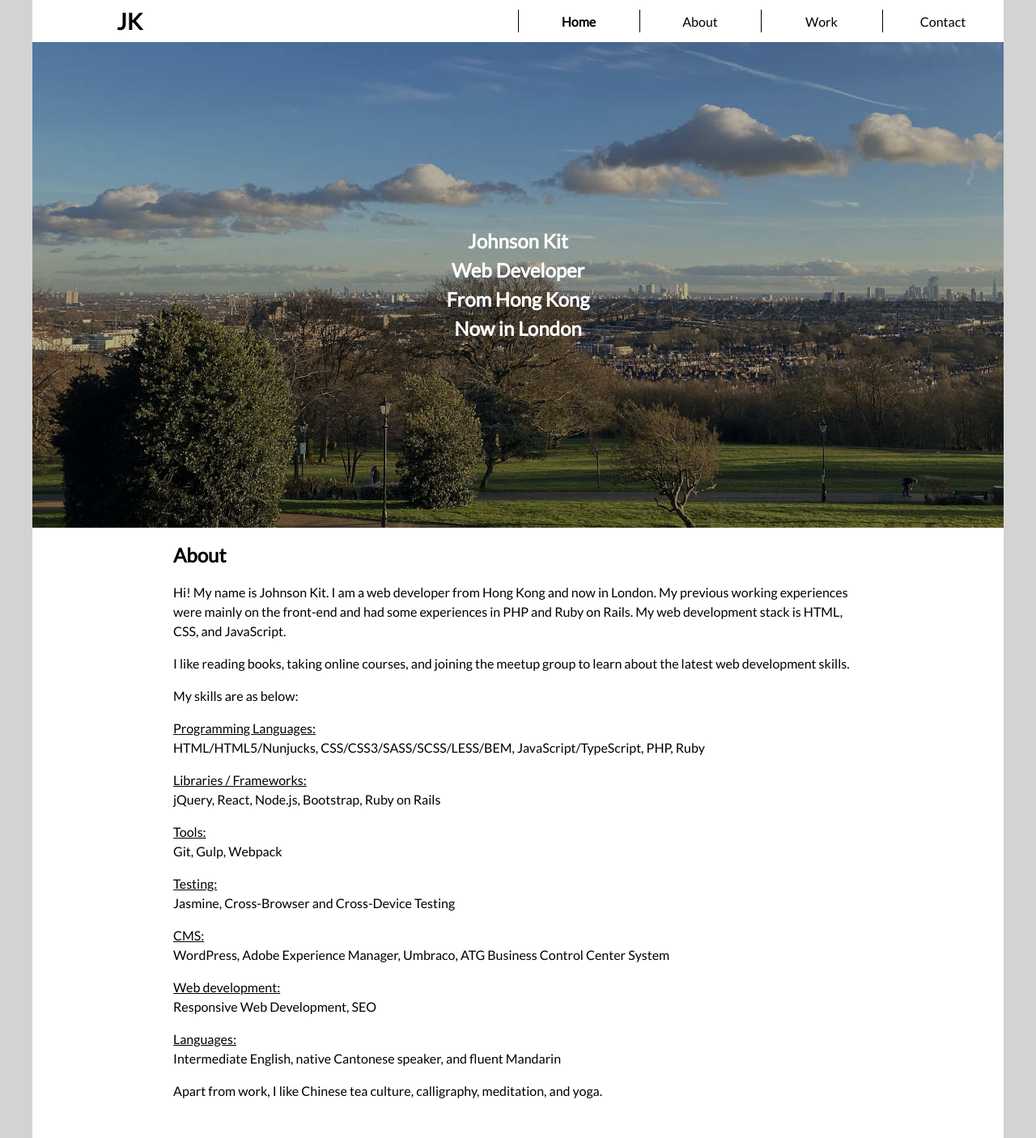
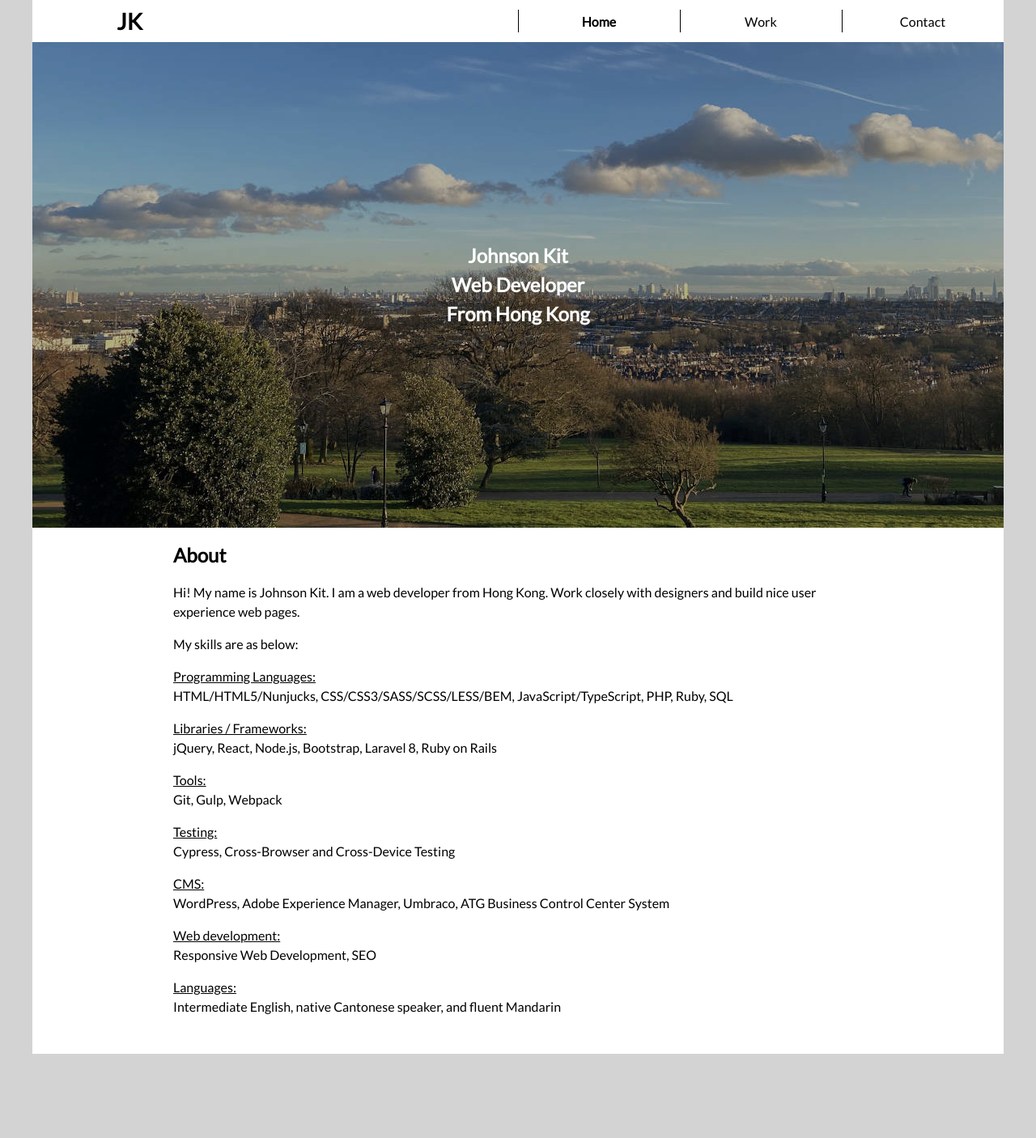
Before and after one commit to johnsonkit/portfolio, a React (Create React App) app: page /#/ in a window 1280 px wide. Shown: the whole page at 81% size. After the commit the page ends 1302 px from the top, so only its background shows below. Built offline with nearby package versions, Linux system fonts and the light colour scheme.

Commit message:
update content

```diff
--- a/package.json
+++ b/package.json
@@ -7,7 +7,7 @@
     "@testing-library/jest-dom": "^4.2.4",
     "@testing-library/react": "^9.4.0",
     "@testing-library/user-event": "^7.2.1",
-    "axios": "^0.20.0",
+    "axios": "^0.21.1",
     "gh-pages": "^2.2.0",
     "react": "^16.12.0",
     "react-dom": "^16.12.0",
@@ -39,6 +39,6 @@
     ]
   },
   "devDependencies": {
-    "node-sass": "^4.13.1"
+    "node-sass": "^4.14.1"
   }
 }
--- a/public/index.html
+++ b/public/index.html
@@ -8,7 +8,7 @@
     <meta name="theme-color" content="#000000" />
     <meta
       name="description"
-      content="Johnson Kit, Web Developer From Hong Kong, Now in London"
+      content="Johnson Kit, Web Developer From Hong Kong"
     />
     <link rel="apple-touch-icon" href="%PUBLIC_URL%/logo192.png" />
     <!--
--- a/src/App.js
+++ b/src/App.js
@@ -23,7 +23,7 @@ function App() {
 
           <div className="main">
               <Route path="/" exact component={Home}/>
-              <Route path="/about" component={About}/>
+              {/* <Route path="/about" component={About}/>  */}
               <Route path="/work" component={Work}/>
               <Route path="/contact" component={Contact}/>
           </div>
--- a/src/components/About.js
+++ b/src/components/About.js
@@ -13,10 +13,7 @@ class About extends React.Component {
         <div className="text--container">
           <h2>About</h2>
           <p>
-            Hi! My name is Johnson Kit. I am a web developer from Hong Kong and now in London. My previous working experiences were mainly on the front-end and had some experiences in PHP and Ruby on Rails. My web development stack is HTML, CSS, and JavaScript.
-          </p>
-          <p>
-            I like reading books, taking online courses, and joining the meetup group to learn about the latest web development skills.
+            Hi! My name is Johnson Kit. I am a web developer from Hong Kong. Work closely with designers and build nice user experience web pages.
           </p>
           <p>
             My skills are as below:
@@ -24,11 +21,11 @@ class About extends React.Component {
           <p>
             <u>Programming Languages:</u><br/>
             HTML/HTML5/Nunjucks, CSS/CSS3/SASS/SCSS/LESS/BEM,
-            JavaScript/TypeScript, PHP, Ruby
+            JavaScript/TypeScript, PHP, Ruby, SQL
           </p>
           <p>
             <u>Libraries / Frameworks:</u><br/>
-            jQuery, React, Node.js, Bootstrap, Ruby on Rails
+            jQuery, React, Node.js, Bootstrap, Laravel 8, Ruby on Rails
           </p>
           <p>
             <u>Tools:</u><br/>
@@ -36,7 +33,7 @@ class About extends React.Component {
           </p>
           <p>
             <u>Testing:</u><br/>
-            Jasmine, Cross-Browser and Cross-Device Testing
+            Cypress, Cross-Browser and Cross-Device Testing
           </p>
           <p>
             <u>CMS:</u><br/>
@@ -51,9 +48,6 @@ class About extends React.Component {
             <u>Languages:</u><br/>
             Intermediate English, native Cantonese speaker, and fluent Mandarin
           </p>
-          <p>
-            Apart from work, I like Chinese tea culture, calligraphy, meditation, and yoga.
-          </p>
         </div>
 
       </div>
--- a/src/components/Header.js
+++ b/src/components/Header.js
@@ -66,14 +66,14 @@ class Header extends React.Component {
                     Home
                 </NavLink>
               </li>
-              <li>
+              {/* <li>
                 <NavLink
                   to="/about"
                   activeClassName="active"
                   >
                     About
                 </NavLink>
-              </li>
+              </li> */}
               <li>
                 <NavLink
                   to="/work"
--- a/src/components/Home.js
+++ b/src/components/Home.js
@@ -12,7 +12,7 @@ class Home extends React.Component {
       <div className="home">
         {/* <h2>Home</h2> */}
         <div className="hero">
-          <h2>Johnson Kit<br />Web Developer<br />From Hong Kong<br />Now in London</h2>
+          <h2>Johnson Kit<br />Web Developer<br />From Hong Kong</h2>
         </div>
         <About />
       </div>
--- a/src/components/Work.js
+++ b/src/components/Work.js
@@ -12,12 +12,30 @@ class Work extends React.Component {
       <div className="work">
         <div className="text--container">
           <h2>Work</h2>
-          <p>
-          Past few years, I have had the pleasure to work with the companies, including EF Education First, Tofugear, and LaneCrawford.
+          <ul>
+            <li>
+              <a href="https://www.ef.com.hk/ec/promo/tactic/20200917_01/" target="_blank">Digitized A Form</a>
+            </li>
+            <li>
+              <a href="https://script.google.com/macros/s/AKfycbyHlnnn4ElffHzrSSwS1RDLIHYApPBft5dTQ4a11e-668XuFFII/exec" target="_blank">Digitalized A Form With Signature</a>
+            </li>
+            <li>
+              <a href="https://mini-spelling-game-2020.netlify.app" target="_blank">Multiple Choice Typing Game With Sports English</a>
+            </li>
+            <li>
+              <a href="https://www.ef.com.hk/ec/promo/tactic/20201214_01_quiz/" target="_blank">Multiple Choice Quiz With Home English</a>
+            </li>
+            <li>
+              <a href="http://www.englishtown.com/online/lp/hk/oth/190711_01_landing.aspx" target="_blank">A Memory Game (Landing page)</a>
+            </li>
+            <li>
+              <a href="http://www.englishtown.com/online/lp/hk/oth/190711_01_game.aspx" target="_blank">A Memory Game</a>
+            </li>
+            <li>
+              <a href="http://www.englishtown.com/online/lp/hk/oth/171124_quiz.aspx" target="_blank">A Game To Distinguish The Words In UK Or US Style</a>
+            </li>
+          </ul>
 
-          If you would like to see some examples, please drop me a message. I'll send you some examples.
-
-          </p>
           <h2>Project</h2>
           <ul>
             <li>
```
Also changed, not shown: 1 other file (tests, documents, lock files or other folders).
